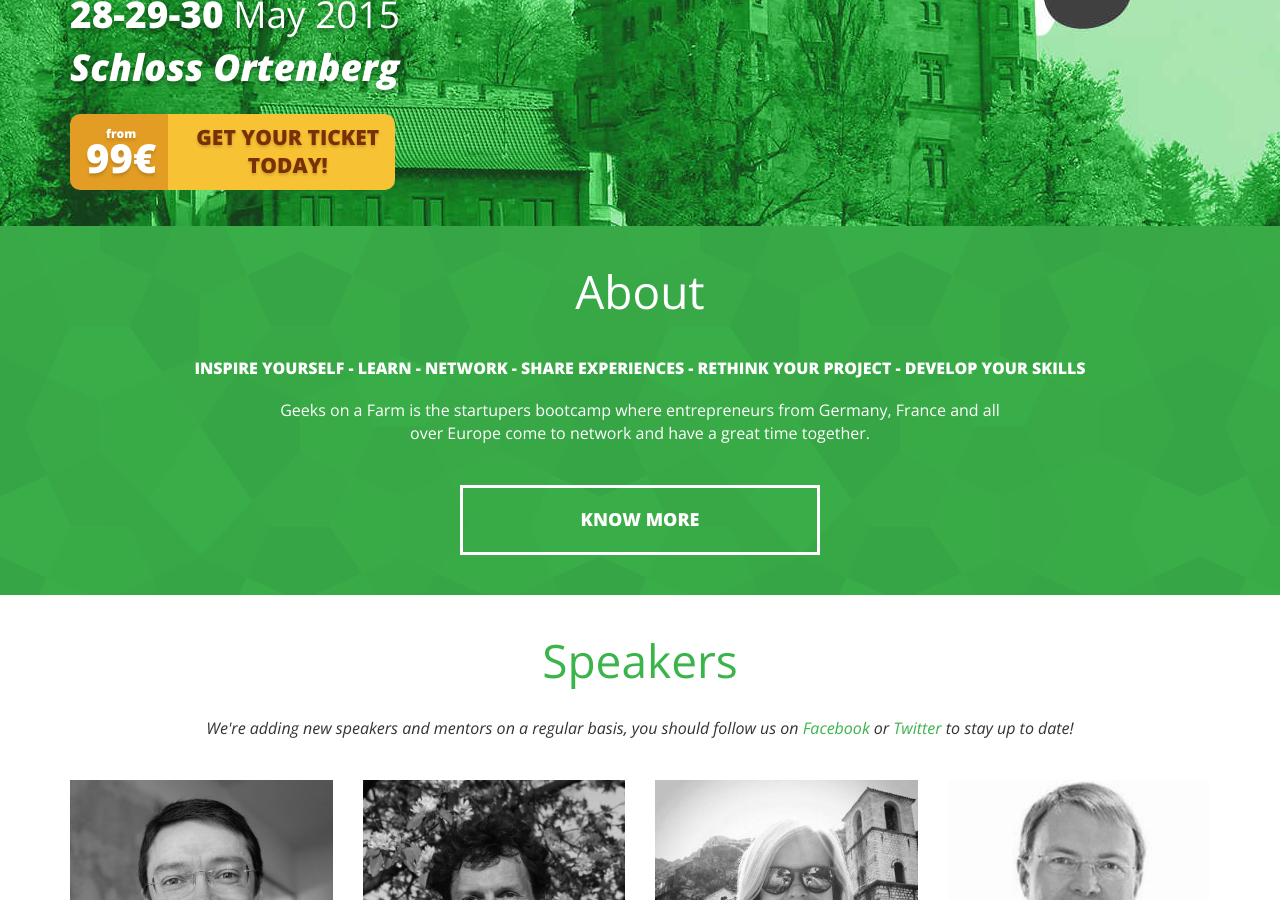
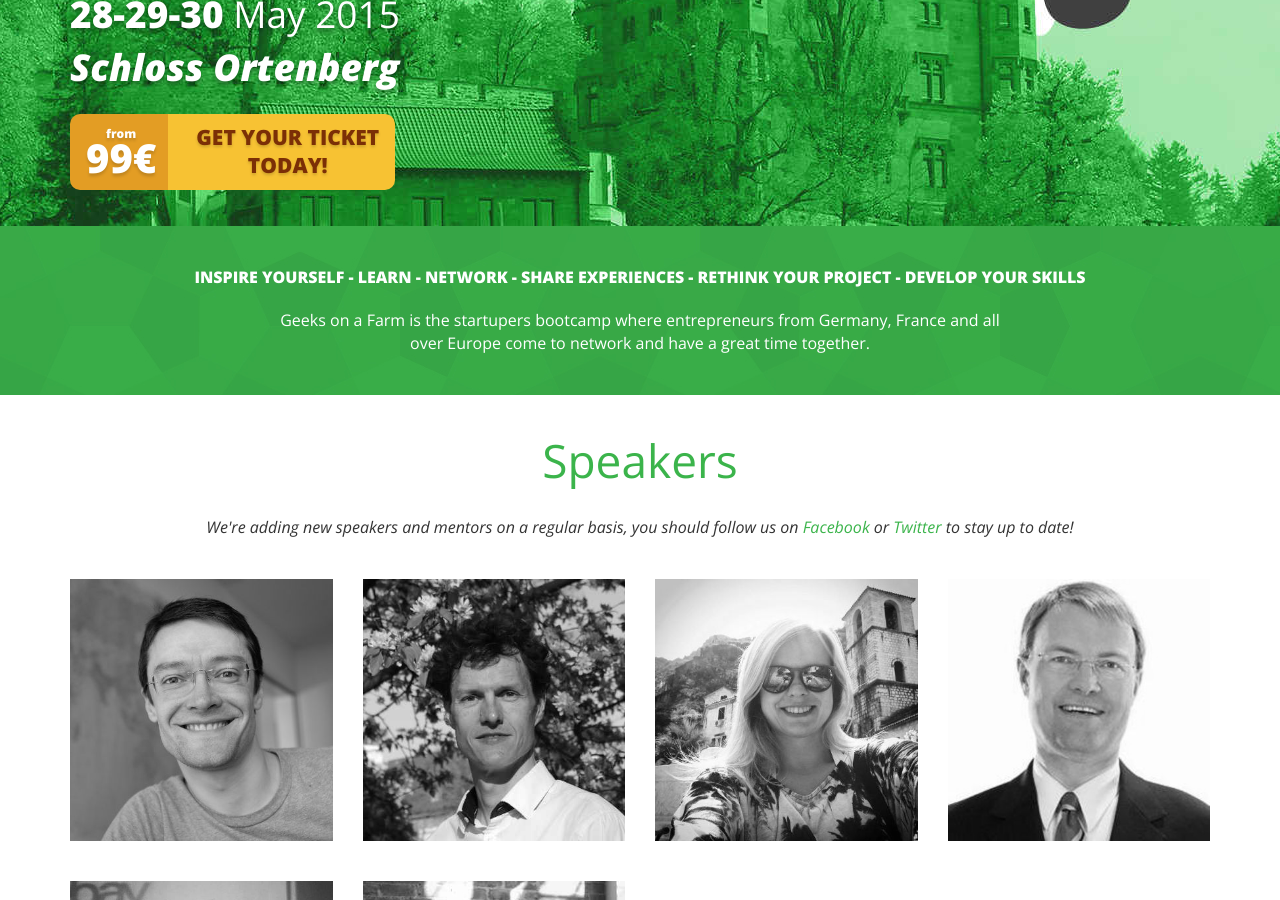
Before and after one commit to AlsaceDigitale/geeksonafarm_2015, a Jekyll site: the page built from index.html, in a window 1280 px wide and 900 px high, scrolled down 316 px. Built offline with Jekyll 4.4.1, drawn with Linux system fonts in a browser that asks for light colours; nearby versions of some CDN libraries; comment, search, counter and statistics services are not loaded.

Commit message:
more concise index page

```diff
--- a/index.html
+++ b/index.html
@@ -7,17 +7,11 @@ og_description: Geeks on a Farm is a Startups Bootcamp for everyone who is passi
 <section class="about">
   <div class="container">
     <div class="row">
-      <div class="col-xs-12 text-center">
-        <h1 style="margin-bottom:40px;">About</h1>
-      </div>
       <div class="col-xs-12 text-center" style="margin-bottom:20px;">
         <strong>inspire yourself - learn - network - share experiences - rethink your project - develop your skills</strong>
       </div>
       <div class="col-xs-12 col-md-8 col-md-offset-2 text-center">
         <p style="margin-bottom: 0;">Geeks on a Farm is the startupers bootcamp where entrepreneurs from Germany, France and all over Europe come to network and have a great time together.</p>
-      </div>
-      <div class="col-xs-12 col-sm-4 col-sm-offset-4 text-center">
-        <a href="/about.html" class="btn btn-transparent btn-lg btn-block">know more</a>
       </div>
     </div>
   </div>
```
